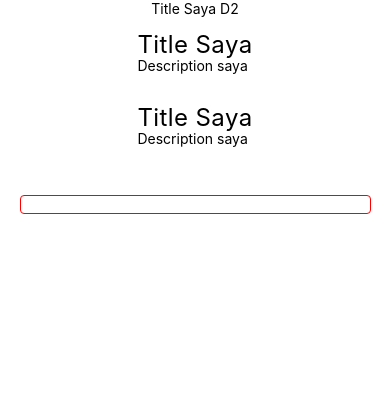
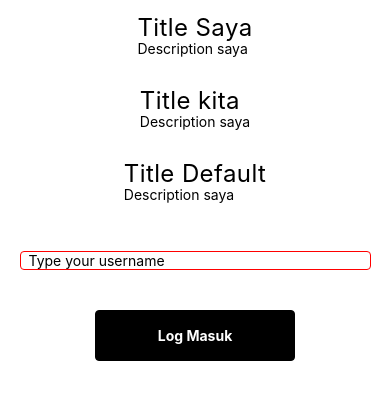
Before and after one commit to umaqgeek/ReactClassOct2021, a React Native app: screen / in a window 390 px wide. Shown: the top 400 px of the page. Built offline with nearby package versions, Linux system fonts and the light colour scheme.

Commit message:
feat: new codes

```diff
--- a/App.js
+++ b/App.js
@@ -1,5 +1,11 @@
 import React from 'react'
-import { View, Text, TextInput, StyleSheet } from 'react-native'
+import {
+  View,
+  Text,
+  TextInput,
+  StyleSheet,
+  TouchableOpacity
+} from 'react-native'
 
 import Title from './src/components/Title'
 
@@ -15,15 +21,22 @@ class App extends React.Component {
 
   render() {
 
-    const year = this.state.arrYear[1]
-    const title = this.state.title
+    const title1 = 'Title Saya'
+    const title2 = 'Title kita'
 
     return (
       <View style={styles.mainContainer}>
-        <Text>{title} {year}</Text>
+        <Title title={title1} />
+        <Title title={title2} />
         <Title />
-        <Title />
-        <TextInput style={styles.textinput}></TextInput>
+        <TextInput
+          style={styles.textinput}
+          placeholder='Type your username' />
+
+        <TouchableOpacity style={styles.button}>
+         <Text style={styles.buttonText}>Log Masuk</Text>
+        </TouchableOpacity>
+
       </View>
     )
   }
@@ -38,7 +51,21 @@ const styles = StyleSheet.create({
     borderWidth: 1,
     borderRadius: 4,
     borderColor: 'red',
-    marginTop: 32
+    marginTop: 32,
+    paddingHorizontal: 8
+  },
+  button: {
+    borderWidth: 1,
+    width: 200,
+    borderRadius: 4,
+    padding: 16,
+    marginTop: 40,
+    backgroundColor: 'rgba(0,0,0,1)'
+  },
+  buttonText: {
+    textAlign: 'center',
+    color: 'white',
+    fontWeight: 'bold'
   }
 })
 
--- a/src/components/Title/index.js
+++ b/src/components/Title/index.js
@@ -7,9 +7,12 @@ class Title extends React.Component {
   }
 
   render() {
+
+    const title = this.props.title || 'Title Default'
+
     return (
       <View style={styles.titleContainer}>
-        <Text style={styles.text}>Title Saya</Text>
+        <Text style={styles.text}>{title}</Text>
         <Text>Description saya</Text>
       </View>
     )
```
